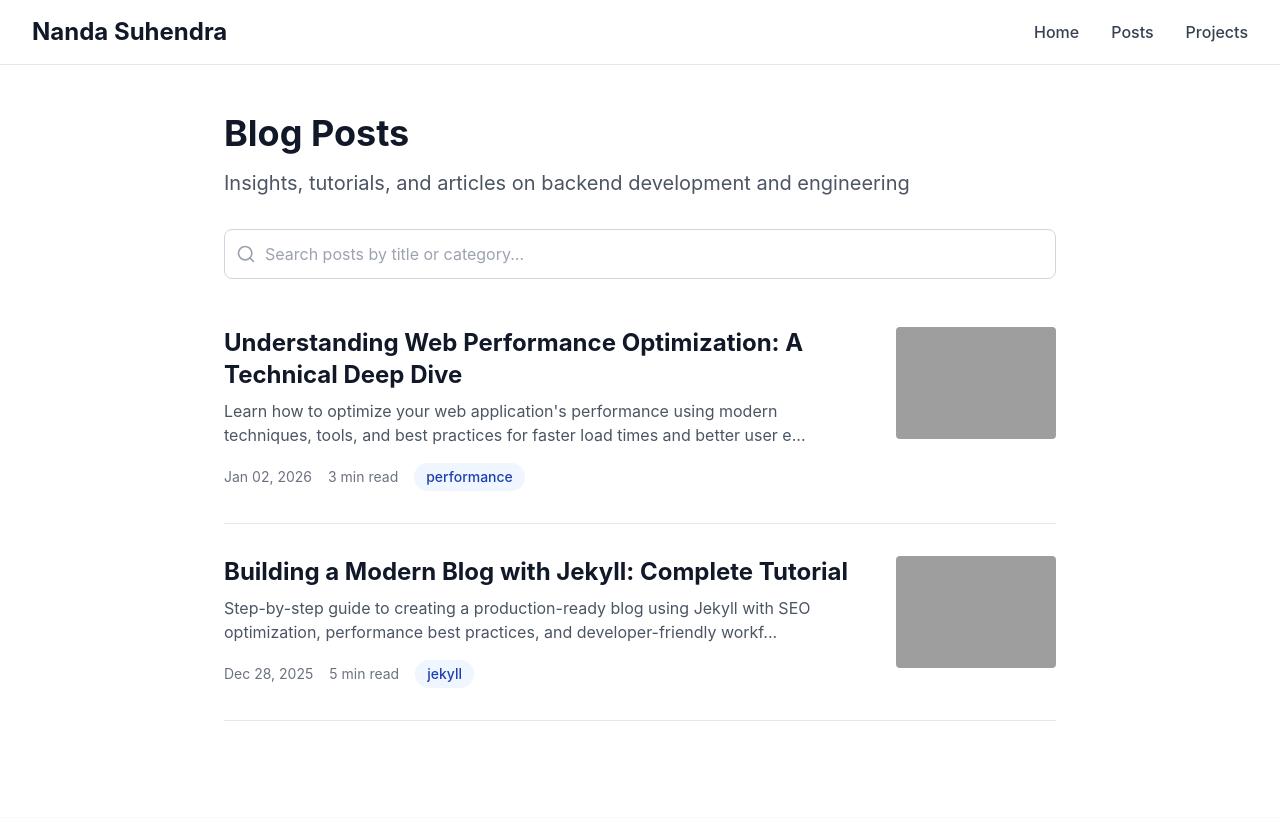
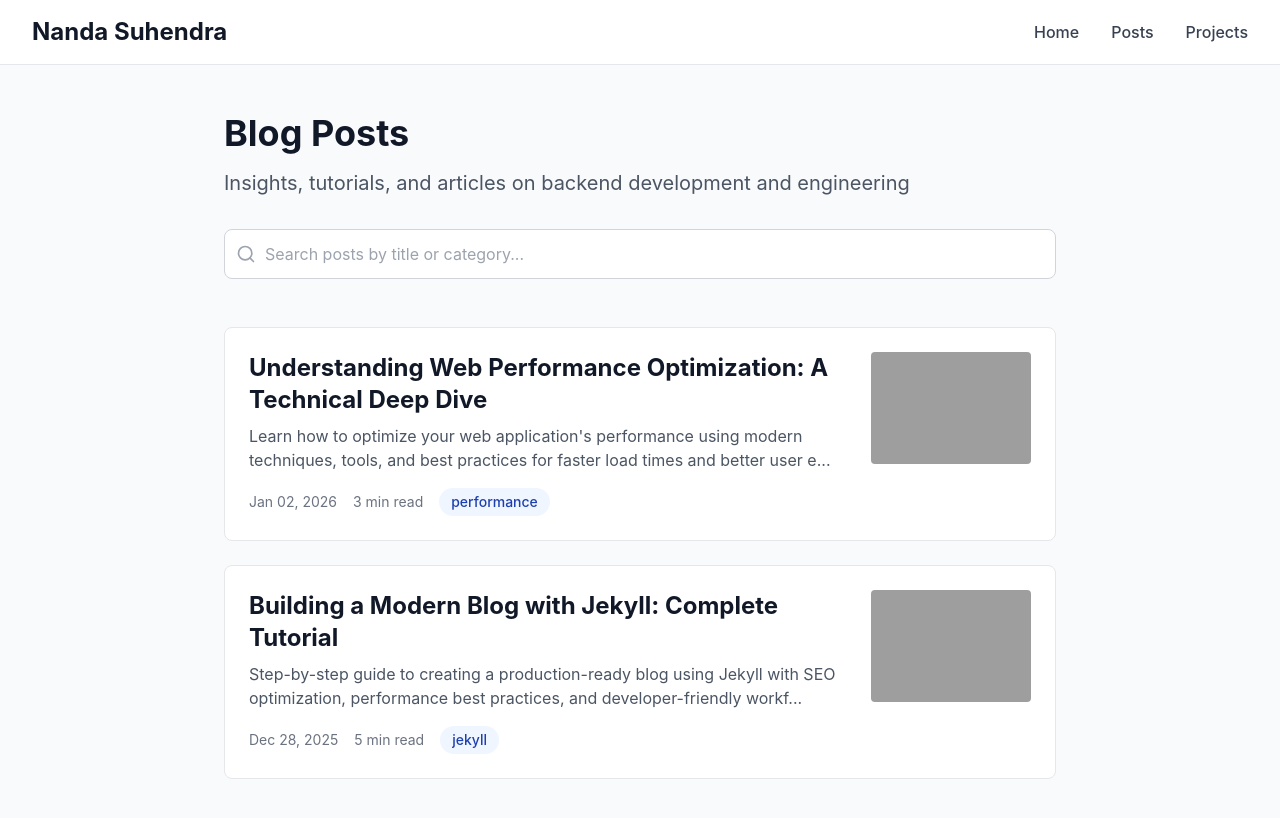
Before and after one commit to nandhasuhendra/nandhasuhendra.github.io, a Jekyll site: the page built from posts/index.html, in a window 1280 px wide and 900 px high. Shown: the top 818 px of the window. Built offline with Jekyll 4.4.1, drawn with Linux system fonts in a browser that asks for light colours; nearby versions of some CDN libraries; the list of posts is cut into pages by our own code; grey boxes are pictures that could not be loaded.

Commit message:
Add tag filtering sidebar with multiple tag selection and improved post card display

```diff
--- a/_includes/post-card.html
+++ b/_includes/post-card.html
@@ -1,4 +1,4 @@
-<article class="border-b pb-8 mb-8">
+<article class="border rounded-lg p-6 bg-white">
   <a href="{{ include.post.url | relative_url }}" class="flex gap-8 items-start hover:opacity-80 transition-opacity">
     <div class="flex-1">
       <h2 class="text-2xl font-bold mb-2 text-gray-900">
--- a/posts/index.html
+++ b/posts/index.html
@@ -4,7 +4,7 @@
 description: Articles about backend development, Ruby on Rails, APIs, and testing
 ---
 
-<section class="bg-white py-12">
+<section class="py-12">
   <div class="max-w-4xl mx-auto px-4 sm:px-6 lg:px-8">
     <header class="mb-12">
       <h1 class="text-4xl font-bold mb-4 text-gray-900">Blog Posts</h1>
@@ -22,7 +22,7 @@
       </div>
     </header>
 
-    <div id="posts-container" class="space-y-8">
+    <div id="posts-container" class="space-y-6">
       {% assign published_posts = site.posts | where_exp: "post", "post.draft != true" | sort: "date" | reverse %}
       {% for post in published_posts %}
       <div class="post-item" data-title="{{ post.title | downcase }}"
```
